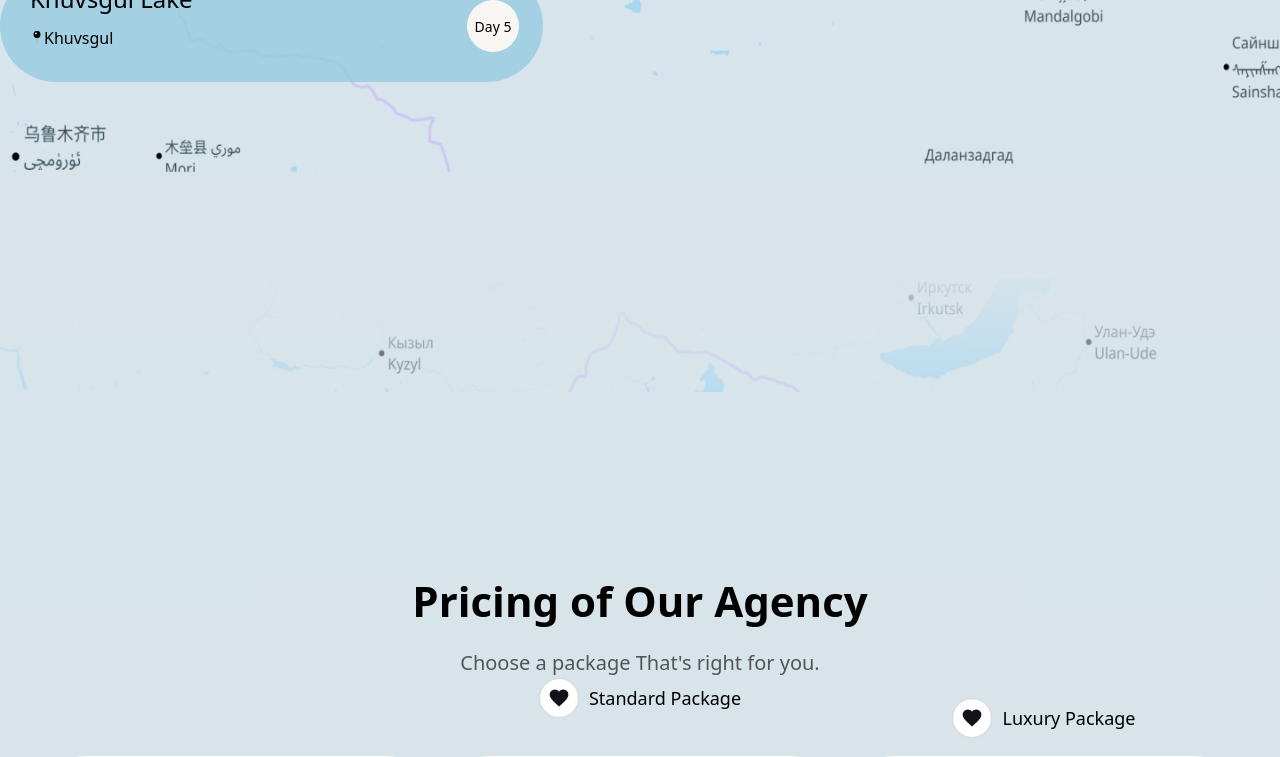
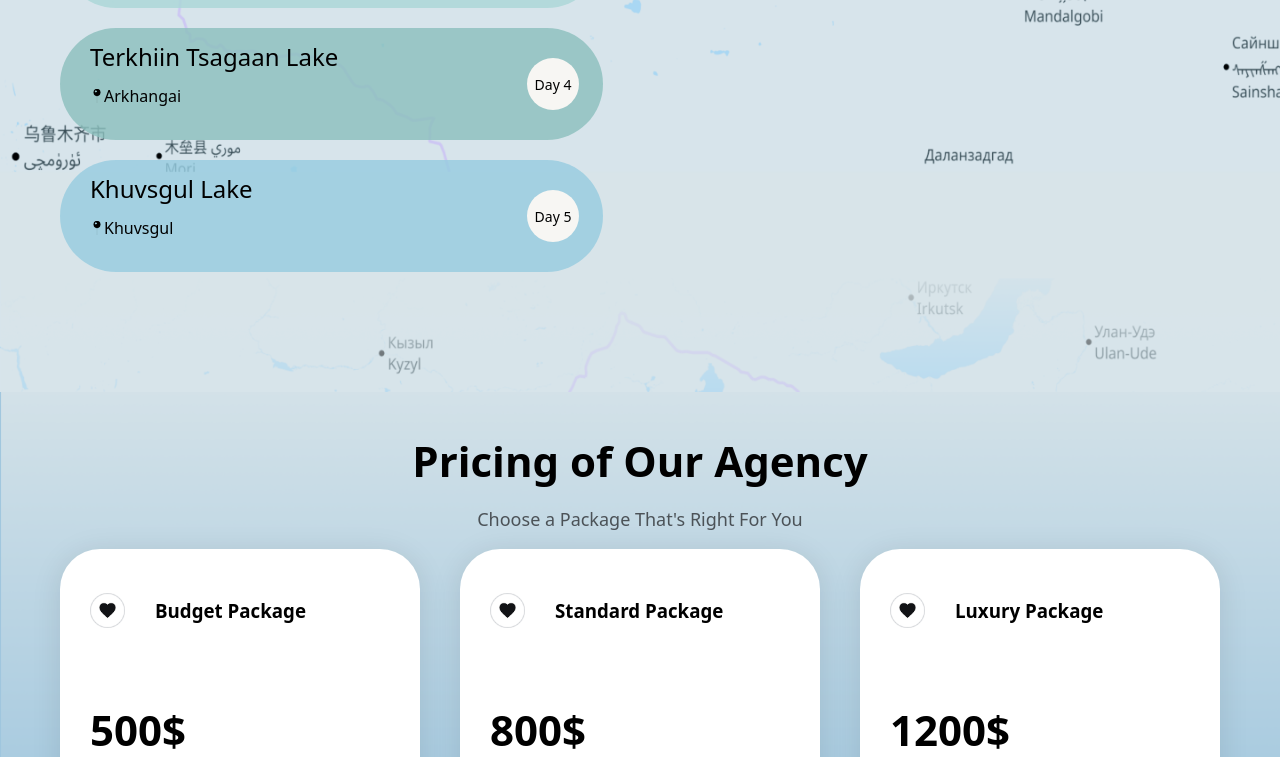
Before and after one commit to Zolboo123456/pinetour, a React (Create React App) app: page / in a window 1280 px wide. Shown: the part 2000-2757 px from the top of the page. Built offline with nearby package versions, Linux system fonts and the light colour scheme.

Commit message:
almost finished

```diff
--- a/src/components/Container.css
+++ b/src/components/Container.css
@@ -1,20 +1,9 @@
 .container {
+  width: 100vw;
+  height: 100vh;
   background-image: url("../../public/img/HeroImage.png");
   background-size: cover;
   background-position: center;
   background-repeat: no-repeat;
   position: absolute;
-  width: 100%;
-  height: 100vh;
 }
-
-.cardSection {
-  width: 100%;
-  padding: 100px 0;
-  margin: 0 auto;
-  display: flex;
-  justify-content: center;
-  background-color: #d8e4e9;
-  display: flex;
-  gap: 50px;
-}
--- a/src/components/Footer.css
+++ b/src/components/Footer.css
@@ -1,12 +1,12 @@
 .footer {
   height: 204px;
-  background-color: rgba(159, 198, 222, 1);
   display: flex;
   justify-content: space-between;
   align-items: center;
   padding-left: 100px;
   padding-right: 100px;
   gap: 30px;
+  background: rgba(159, 198, 222, 1);
 }
 
 .icon {
--- a/src/components/Gradient.css
+++ b/src/components/Gradient.css
@@ -1,201 +1,110 @@
-.gadna {
-  height: 370px;
-  width: 275.49px;
-  background-color: rgba(131, 175, 204);
-  border-radius: 40px;
-  margin-right: 30px;
-  margin-bottom: 20px;
+.gradient {
+  width: 100%;
+  background-image: url("../../public/img/footerImage.png");
+  background-size: cover;
+  background-position: center;
+  padding-bottom: 100px;
+  display: flex;
+  flex-direction: column;
+  align-items: center;
 }
 
-.dund {
-  height: 370px;
-  width: 275.49px;
-  border-radius: 40px;
-  margin-left: 10px;
-  margin-top: 10px;
-  background-color: rgba(172, 200, 210);
+.gradient h1 {
+  font-size: 42px;
+  margin-top: 40px;
+  margin-bottom: 0;
 }
 
-.parts {
-  height: 370px;
-  width: 275.49px;
-  object-fit: cover;
-  border-radius: 40px;
-  padding-right: 20px;
-  font-size: 28px;
-  color: white;
+.gradient p {
+  color: rgba(24, 24, 27, 0.7);
+  font-size: 18px;
+  text-align: center;
   display: flex;
   justify-content: center;
   align-items: center;
-  text-align: center;
 }
 
-#terkhiinTsagaanNuur {
-  background-image: url(//img/sec2Location1.png);
-  background-size: cover;
-  height: 370px;
-  width: 275px;
+.pricingContainer {
+  width: 100%;
+  max-width: 1300px;
+  display: flex;
+  justify-content: center;
+  gap: 40px;
+  flex-wrap: wrap;
+}
+.pricingCard {
+  width: 300px;
+  background: white;
+  padding: 30px;
+  border-radius: 40px;
+  display: flex;
+  flex-direction: column;
+  gap: 20px;
+  box-shadow: 0px 4px 30px rgba(0, 0, 0, 0.1);
 }
 
-#hiid {
-  background-image: url(//img/sec2Location2.png);
-  background-size: cover;
-  height: 370px;
-  width: 275px;
+.pricingHeader {
+  display: flex;
+  align-items: center;
+  gap: 30px;
 }
 
-#khuvsgul {
-  background-image: url(//img/sec2Location3.png);
-  background-size: cover;
-  height: 370px;
+.popularTag {
+  background: #6972b5;
+  color: white;
+  padding-right: 20px;
+  padding-left: 20px;
+  border-radius: 16px;
+  font-size: 14px;
+  font-weight: 600;
+  height: 40px;
+  text-align: center;
+  display: flex;
+  justify-content: center;
+  align-items: center;
 }
 
-#khorgiinTogoo {
-  background-image: url(//img/sec2Location4.png);
-  background-size: cover;
-  height: 370px;
+.price {
+  font-size: 48px;
+  margin: 0;
 }
 
-.parts p {
-  height: 370px;
-  width: 275.49px;
-  border-radius: 40px;
-  font-size: 10px;
-  box-shadow: rgba(149, 157, 165, 0.2) 0px 8px 24px;
+.subtitle {
+  color: rgba(24, 24, 27, 0.7);
+  margin: 0;
+  padding: 0px;
 }
 
-.gradient {
-  background: linear-gradient(
-    180deg,
-    #d7e4eb 0%,
-    #d8e4e9 35%,
-    #a4cde2 70%,
-    rgba(159, 198, 222, 1) 100%
-  );
-  width: 100%;
-  padding-top: 180px;
-  display: flex;
-  flex-direction: column;
-  align-items: center;
-  background-repeat: no-repeat;
-}
-
-.gradientTitle {
-  font-size: 42px;
-  font-weight: 600;
+.subtitle {
   margin: 0px;
 }
 
-.gradientP {
-  font-size: 20px;
-  font-weight: 500;
-  color: rgba(24, 24, 27, 0.7);
+.features h4 {
+  margin-bottom: 8px;
 }
 
-.pricing {
-  display: flex;
-  gap: 20px;
-  margin-top: 60px;
-  padding-bottom: 150px;
+.features ul {
+  padding: 0;
+  margin: 0;
 }
 
-.budget {
-  height: 527px;
-  width: 384px;
-  background-color: rgba(250, 251, 252, 1);
-  border-radius: 40px;
-  text-align: center;
-  display: flex;
-  flex-direction: column;
-  justify-content: end;
-  align-items: center;
-  padding-bottom: 40px;
+.features li {
+  list-style-type: none;
+  margin-bottom: 8px;
 }
 
-.standard {
-  height: 527px;
-  width: 384px;
-  background-color: rgba(250, 251, 252, 1);
-  border-radius: 40px;
-  text-align: center;
-  display: flex;
-  flex-direction: column;
-  justify-content: end;
-  align-items: center;
-  padding-bottom: 40px;
-}
-
-.luxury {
-  height: 527px;
-  width: 384px;
-  background-color: rgba(250, 251, 252, 1);
-  border-radius: 40px;
-  text-align: center;
-  display: flex;
-  flex-direction: column;
-  justify-content: end;
-  align-items: center;
-  padding-bottom: 40px;
-}
-
-.heart {
-  height: 40px;
-  width: 40px;
-}
-
-.packageTitle {
-  display: flex;
-  align-items: center;
-  gap: 10px;
-}
-
-.packageTitle p {
-  font-size: 18px;
-}
-
-.dollar {
-  font-size: 40px;
+.selectBtn {
+  margin-top: 20px;
+  padding: 14px;
+  background-color: #c9e6f0;
+  border: none;
+  width: 100%;
+  border-radius: 20px;
+  font-size: 16px;
+  cursor: pointer;
   font-weight: 600;
 }
 
-.desc {
-  color: rgba(145, 145, 145);
+.price {
+  margin-top: 0px;
 }
-
-.popularDiv {
-  display: flex;
-  align-items: center;
-  justify-content: space-between;
-  gap: 90px;
-  margin-bottom: 20px;
-}
-
-.popularButton {
-  border: none;
-  border-radius: 15px;
-  height: 30px;
-  width: 90px;
-  background-color: rgba(105, 114, 181);
-  color: white;
-}
-
-.check {
-  height: 10px;
-  width: 10px;
-}
-
-.pbutton {
-  height: 48px;
-  width: 336px;
-  border: none;
-  border-radius: 24px;
-  color: black;
-  font-size: 16px;
-  line-height: 20px;
-  font-weight: 600;
-
-  background-color: rgba(164, 209, 226, 1);
-  display: flex;
-  align-items: center;
-  justify-content: center;
-}
--- a/src/components/Gradient.js
+++ b/src/components/Gradient.js
@@ -1,119 +1,55 @@
 import "./Gradient.css";
+import PricingCard from "./PricingCard";
 
 const Gradient = () => {
+  const packages = [
+    {
+      title: "Budget Package",
+      price: "500$",
+      subtitle: "Essentials Covered",
+      features: [
+        "Group transportation (shared van/bus)",
+        "Standard accommodation (yurt or guesthouse)",
+        "Guided lake tour",
+        "1 meal per day (breakfast)",
+      ],
+      popular: false,
+    },
+    {
+      title: "Standard Package",
+      price: "800$",
+      subtitle: "Balanced Adventure",
+      features: [
+        "Comfortable transportation (mini-bus)",
+        "Mid-range accommodation (private yurt or lodge)",
+        "Guided lake tour + nearby hiking",
+        "2 meals per day (breakfast and dinner)",
+      ],
+      popular: true,
+    },
+    {
+      title: "Luxury Package",
+      price: "1200$",
+      subtitle: "Ultimate Comfort",
+      features: [
+        "Private transportation (SUV)",
+        "Luxury accommodation (lakefront lodge)",
+        "Guided tours (lake + reindeer herder experience)",
+        "All meals included (local cuisine)",
+      ],
+      popular: false,
+    },
+  ];
+
   return (
     <div className="gradient">
-      <h1 className="gradientTitle">Pricing of Our Agency</h1>
-      <p className="gradientP">Choose a package That's right for you.</p>
-      <div className="pricing">
-        <div className="budget">
-          <div className="packageTitle">
-            <img className="heart" src="/img/heart.png" />
-            <p>Budget Package</p>
-          </div>
+      <h1>Pricing of Our Agency</h1>
+      <p>Choose a Package That's Right For You</p>
 
-          <p className="dollar">500$</p>
-          <p className="desc">Essentials Covered</p>
-
-          <p>
-            <b>Includes:</b>
-          </p>
-
-          <button className="pbutton">Select Package</button>
-        </div>
-        <div className="standard">
-          <div className="packageTitle">
-            <img className="heart" src="/img/heart.png" />
-            <p>Standard Package</p>
-          </div>
-
-          <p className="dollar">800$</p>
-          <div className="popularDiv">
-            <p className="desc">Balanced Advanture</p>
-            <button className="popularButton">Popular</button>
-          </div>
-
-          <p>
-            <b>Includes:</b>
-          </p>
-
-          <ul className="standardDiv">
-            <li>
-              <div className="checkDiv">
-                <img className="check" src="/img/check.png" />
-                <p>Comfortable transportation (mini-bus)</p>
-              </div>
-            </li>
-
-            <li>
-              <div className="checkDiv">
-                <img className="check" src="/img/check.png" />
-                <p>Mid-range accommodation (private yurt or lodge)</p>
-              </div>
-            </li>
-
-            <li>
-              <div className="checkDiv">
-                <img className="check" src="/img/check.png" />
-                <p>Guided lake tour + nearby hiking</p>
-              </div>
-            </li>
-
-            <li>
-              <div className="checkDiv">
-                <img className="check" src="/img/check.png" />
-                <p>2 meals per day (breakfast and dinner)</p>
-              </div>
-            </li>
-          </ul>
-
-          <button className="pbutton">Select Package</button>
-        </div>
-        <div className="luxury">
-          <div className="packageTitle">
-            <img className="heart" src="/img/heart.png" />
-            <p>Luxury Package</p>
-          </div>
-
-          <p className="dollar">1200$</p>
-          <p className="desc">Ultimate Comfort</p>
-
-          <p>
-            <b>Includes:</b>
-          </p>
-
-          <ul className="luxuryDiv">
-            <li>
-              <div className="checkDiv">
-                <img className="check" src="/img/check.png" />
-                <p>Private transportation (SUV)</p>
-              </div>
-            </li>
-
-            <li>
-              <div className="checkDiv">
-                <img className="check" src="/img/check.png" />
-                <p>Luxury accommodation (lakefront lodge)</p>
-              </div>
-            </li>
-
-            <li>
-              <div className="checkDiv">
-                <img className="check" src="/img/check.png" />
-                <p>Guided tours (lake + reindeer herder experience)</p>
-              </div>
-            </li>
-
-            <li>
-              <div className="checkDiv">
-                <img className="check" src="/img/check.png" />
-                <p>All meals included (local cuisine)</p>
-              </div>
-            </li>
-          </ul>
-
-          <button className="pbutton">Select Package</button>
-        </div>
+      <div className="pricingContainer">
+        {packages.map((item, index) => (
+          <PricingCard key={index} {...item} />
+        ))}
       </div>
     </div>
   );
--- a/src/components/Places.css
+++ b/src/components/Places.css
@@ -1,3 +1,14 @@
+.cardSection {
+  width: 100%;
+  padding: 100px 0;
+  margin: 0 auto;
+  display: flex;
+  justify-content: center;
+  background-color: #d8e4e9;
+  display: flex;
+  gap: 30px;
+}
+
 .hesguudDiv {
   display: flex;
   justify-content: space-around;
--- /dev/null
+++ b/src/components/PricingCard.js
@@ -0,0 +1,39 @@
+import "./Gradient.css";
+
+const PricingCard = ({ title, price, subtitle, features, popular }) => {
+  return (
+    <div className="pricingCard">
+      <div className="pricingHeader">
+        <img style={{ height: "35px" }} src="/img/heart.png" />
+        <h3>{title}</h3>
+      </div>
+
+      <h1 className="price">{price}</h1>
+      <div
+        style={{
+          display: "flex",
+          gap: "60px",
+        }}
+      >
+        <p className="subtitle">{subtitle}</p>
+        {popular && <span className="popularTag">Popular</span>}
+      </div>
+
+      <div className="features">
+        <h4>Includes:</h4>
+        <ul>
+          {features.map((feature, i) => (
+            <div style={{ display: "flex", gap: "10px" }}>
+              <img style={{ height: "18px" }} src="/img/check.png" />
+              <li key={i}>{feature}</li>
+            </div>
+          ))}
+        </ul>
+      </div>
+
+      <button className="selectBtn">Select package</button>
+    </div>
+  );
+};
+
+export default PricingCard;
```
Also changed, not shown: src/components/Map.css (+13 -1 lines), public/img/footerImage.png (added), src/components/PricingCard.css (added).
